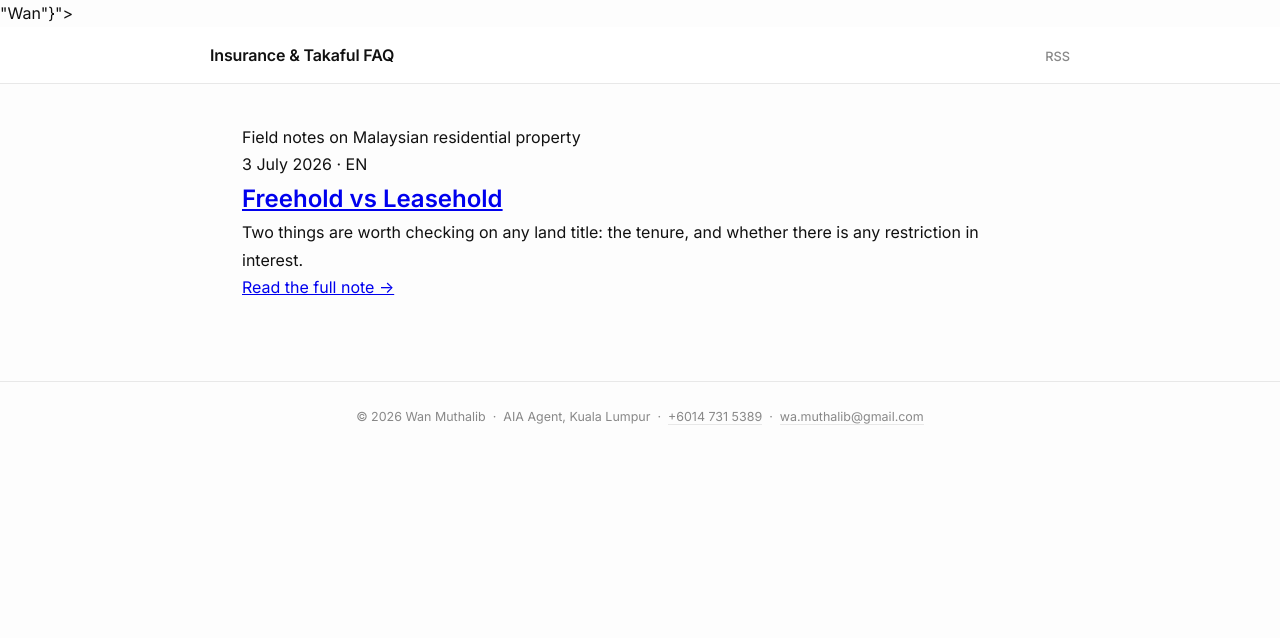
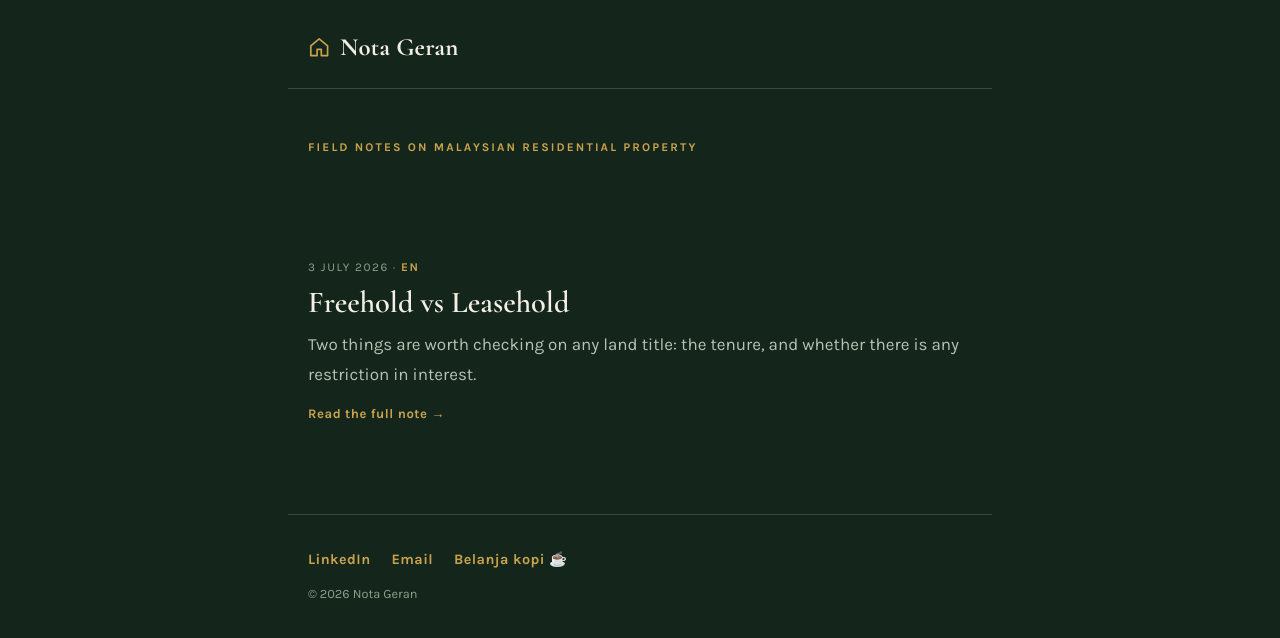
Before and after one commit to obel1/hartanah, a Jekyll site: the page built from index.md, in a window 1280 px wide. Shown: the top 638 px of the page. Built offline with Jekyll 4.4.1, drawn with Linux system fonts in a browser that asks for light colours.

Commit message:
Restore correct Nota Geran layout, logo-only header

```diff
--- a/_layouts/default.html
+++ b/_layouts/default.html
@@ -1,144 +1,51 @@
 <!DOCTYPE html>
-<html lang="en">
+<html lang="{{ page.language | default: 'en' }}">
 <head>
-  <meta charset="UTF-8">
-  <meta name="viewport" content="width=device-width, initial-scale=1.0">
+  <meta charset="utf-8">
+  <meta name="viewport" content="width=device-width, initial-scale=1">
+  <meta name="google-site-verification" content="BmaYTP5wxSsBCE0tfk_vkoooZYTVVqAdgfd9Whjyu1M" />
 
-  {% if page.title %}
-    <title>{{ page.title }} — {{ site.title }}</title>
-    <meta name="description" content="{{ page.excerpt | default: site.description | strip_html | normalize_whitespace | truncate: 160 }}">
-    <meta property="og:title" content="{{ page.title }} — {{ site.title }}">
-    <meta property="og:description" content="{{ page.excerpt | default: site.description | strip_html | normalize_whitespace | truncate: 160 }}">
-    <meta property="og:url" content="{{ page.url | absolute_url }}">
-  {% else %}
-    <title>{{ site.title }}</title>
-    <meta name="description" content="{{ site.description }}">
-    <meta property="og:title" content="{{ site.title }}">
-    <meta property="og:description" content="{{ site.description }}">
-    <meta property="og:url" content="{{ site.url }}">
-  {% endif %}
-
-  <meta property="og:type" content="website">
-  <meta property="og:image" content="{{ site.url }}/assets/og-image.png">
-  <meta property="og:image:width" content="1200">
-  <meta property="og:image:height" content="630">
-  <meta property="og:site_name" content="{{ site.title }}">
-  <meta name="author" content="{{ site.author }}">
-  <meta name="robots" content="index, follow">
-
-  <link rel="canonical" href="{{ page.url | absolute_url }}">
-  <link rel="icon" type="image/svg+xml" href="/favicon.svg">
-  <link rel="alternate" type="application/rss+xml" title="{{ site.title }}" href="{{ '/feed.xml' | relative_url }}">
-    <!-- Google Analytics -->
-  <script async src="https://www.googletagmanager.com/gtag/js?id=G-783H1B6LZJ"></script>
+  <!-- ── GOOGLE ANALYTICS ──────────────────────────────────────
+       Replace G-XXXXXXXXXX (both places) with your NEW GA4 property ID
+       for this site. Do NOT reuse the wan-aia.online ID — create a new
+       property in analytics.google.com so stats stay separate. -->
+  <script async src="https://www.googletagmanager.com/gtag/js?id=G-XXXXXXXXXX"></script>
   <script>
     window.dataLayer = window.dataLayer || [];
     function gtag(){dataLayer.push(arguments);}
     gtag('js', new Date());
-    gtag('config', 'G-783H1B6LZJ');
+    gtag('config', 'G-XXXXXXXXXX');
   </script>
+
+  {% seo %}
+  <meta property="og:image" content="{{ '/assets/og-image.png' | absolute_url }}">
+
+  <link rel="icon" type="image/svg+xml" href="{{ '/favicon.svg' | relative_url }}">
   <link rel="preconnect" href="https://fonts.googleapis.com">
-  <link href="https://fonts.googleapis.com/css2?family=Inter:wght@400;500;600&display=swap" rel="stylesheet">
-
-  <style>
-    *, *::before, *::after { box-sizing: border-box; margin: 0; padding: 0; }
-
-    :root {
-      --white: #ffffff;
-      --bg: #fdfdfd;
-      --ink: #111111;
-      --ink-light: #444444;
-      --ink-muted: #888888;
-      --border: #e8e8e8;
-      --accent: #2a5caa;
-      --sans: 'Inter', -apple-system, BlinkMacSystemFont, sans-serif;
-    }
-
-    html { scroll-behavior: smooth; }
-
-    body {
-      font-family: var(--sans);
-      background: var(--bg);
-      color: var(--ink);
-      font-size: 16px;
-      line-height: 1.7;
-      min-height: 100vh;
-    }
-
-    .site-header {
-      background: var(--white);
-      border-bottom: 1px solid var(--border);
-      padding: 0 2rem;
-    }
-
-    .header-inner {
-      max-width: 860px;
-      margin: 0 auto;
-      display: flex;
-      align-items: center;
-      justify-content: space-between;
-      height: 56px;
-    }
-
-    .site-title {
-      font-size: 1rem;
-      font-weight: 600;
-      color: var(--ink);
-      text-decoration: none;
-      letter-spacing: -0.01em;
-    }
-
-    .header-nav a {
-      color: var(--ink-muted);
-      text-decoration: none;
-      font-size: 0.8rem;
-      font-weight: 500;
-      transition: color 0.15s;
-    }
-
-    .header-nav a:hover { color: var(--ink); }
-
-    .site-main {
-      max-width: 860px;
-      margin: 0 auto;
-      padding: 2.5rem 2rem 5rem;
-    }
-
-    .site-footer {
-      border-top: 1px solid var(--border);
-      text-align: center;
-      padding: 1.5rem 2rem;
-      font-size: 0.78rem;
-      color: var(--ink-muted);
-    }
-
-    .site-footer a { color: var(--ink-muted); text-decoration: none; border-bottom: 1px solid var(--border); }
-    .site-footer a:hover { color: var(--ink); }
-
-    @media (max-width: 600px) {
-      .site-main { padding: 1.5rem 1.25rem 4rem; }
-    }
-  </style>
+  <link rel="preconnect" href="https://fonts.gstatic.com" crossorigin>
+  <link href="https://fonts.googleapis.com/css2?family=Cormorant+Garamond:ital,wght@0,500;0,600;0,700;1,500&family=Karla:wght@400;500;700&display=swap" rel="stylesheet">
+  <link rel="stylesheet" href="{{ '/assets/css/style.css' | relative_url }}">
 </head>
 <body>
 
   <header class="site-header">
-    <div class="header-inner">
-      <a class="site-title" href="{{ '/' | relative_url }}">Insurance &amp; Takaful FAQ</a>
-      <nav class="header-nav">
-        <a href="{{ '/feed.xml' | relative_url }}">RSS</a>
-      </nav>
-    </div>
+    <a class="site-mark" href="{{ '/' | relative_url }}" aria-label="{{ site.title }} — home">
+      <svg class="mark" viewBox="0 0 32 32" aria-hidden="true"><path d="M4 14 L16 4 L28 14 V28 H19 V19 H13 V28 H4 Z" fill="none" stroke="currentColor" stroke-width="2.4" stroke-linejoin="round"/></svg>
+      <span class="site-title">{{ site.title }}</span>
+    </a>
   </header>
 
-  <main class="site-main">
+  <main class="wrap">
     {{ content }}
   </main>
 
   <footer class="site-footer">
-    <p>© {{ 'now' | date: "%Y" }} Wan Muthalib &nbsp;·&nbsp; AIA Agent, Kuala Lumpur &nbsp;·&nbsp;
-    <a href="https://wa.me/60147315389">+6014 731 5389</a> &nbsp;·&nbsp;
-    <a href="mailto:wa.muthalib@gmail.com">wa.muthalib@gmail.com</a></p>
+    <p class="footer-links">
+      <a href="https://www.linkedin.com/in/wanmuthalib/" target="_blank" rel="noopener">LinkedIn</a>
+      <a href="mailto:wa.muthalib+hartanah@gmail.com">Email</a>
+      <a href="https://ko-fi.com/wanmuthalib" target="_blank" rel="noopener">Belanja kopi &#9749;</a>
+    </p>
+    <p class="footer-copy">&copy; {{ 'now' | date: '%Y' }} {{ site.title }}</p>
   </footer>
 
 </body>
```
